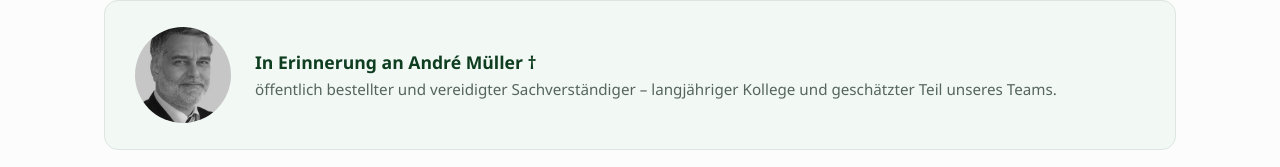
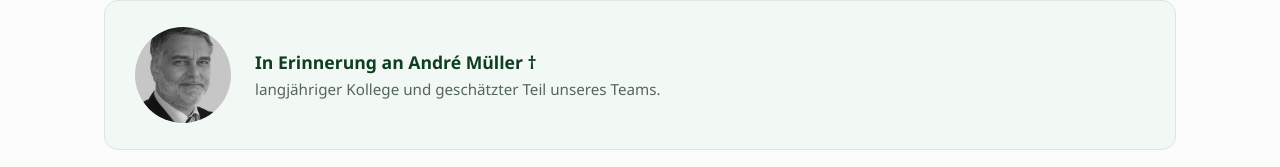
Before and after one commit to immogut/website-petersen-sv, a plain HTML site: page team.html in a window 1280 px wide. Shown: the part 1368-1535 px from the top of the page. Drawn offline with Linux system fonts and the light colour scheme.

Commit message:
Add files via upload

```diff
--- a/team.html
+++ b/team.html
@@ -94,7 +94,7 @@
         <img src="assets/andre-mueller.jpg" alt="André Müller">
         <div>
           <h4>In Erinnerung an André Müller &dagger;</h4>
-          <p>öffentlich bestellter und vereidigter Sachverständiger – langjähriger Kollege und geschätzter Teil unseres Teams.</p>
+          <p>langjähriger Kollege und geschätzter Teil unseres Teams.</p>
         </div>
       </div>
     </div>
```
